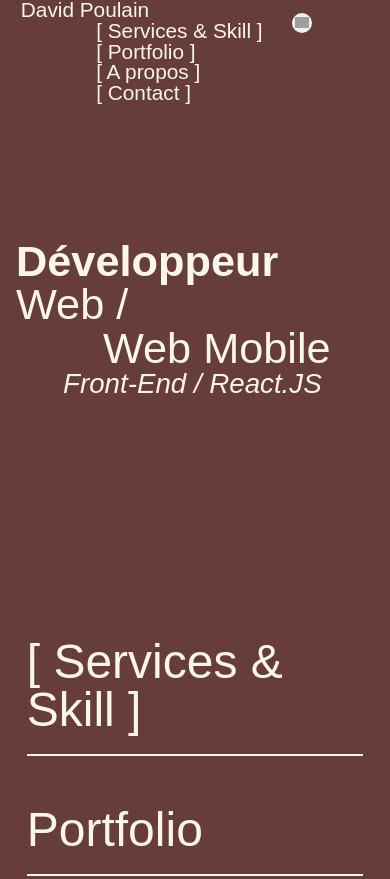
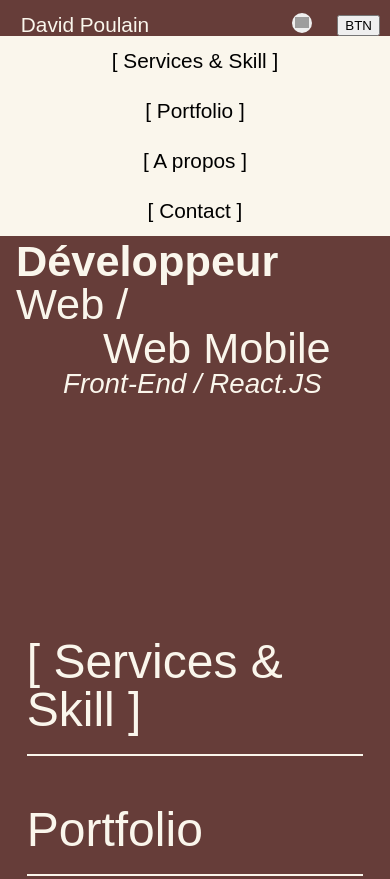
Before and after one commit to metaXIII/other-DP-personnal-website-in-react, a React app: page / in a window 390 px wide. Shown: the top 879 px of the page. Built offline with nearby package versions, Linux system fonts and the light colour scheme; grey boxes are pictures that could not be loaded; a web font is replaced by a local one.

Commit message:
menu burger en cours de code. Problème pour gestion des différents cas

```diff
--- a/src/actions/index.js
+++ b/src/actions/index.js
@@ -1,6 +1,11 @@
 export const CHANGE_HEADER_BACKGROUND = 'CHANGE_HEADER_BACKGROUND';
+export const TOGGLE_MENU = 'TOGGLE_MENU';
 
 export const changeHeaderBackground = (newValue) => ({
   type: CHANGE_HEADER_BACKGROUND,
   value: newValue,
 });
+
+export const toggleMenu = () => ({
+  type: TOGGLE_MENU,
+});
--- a/src/components/Header/header.scss
+++ b/src/components/Header/header.scss
@@ -77,17 +77,52 @@ nav li {
 
 }
 
+.btn {
+  display: none;
+}
+
+.liste {
+  // position: relative;
+}
+
 @media screen and (max-width: 840px){
   .header {
+    margin-top: 15px;
     flex-direction: column;
     flex-wrap: nowrap;
     align-content: center;
 
     &_container--nav {
-      align-self: center;
-      // background-color: #FAF6EC;
+      background-color: #FAF6EC;
+      width: 100%;
+      justify-content: center;
+      text-align: center;
+      margin: auto;
+      color: black;
     }
 
+  }
+
+  .btn {
+    display: block;
+    position: absolute;
+    right: 10px;
+    top: 0px;
+  }
+
+  nav li {
+    // margin: 0.5em 0;
+  }
+
+  .li:nth-child(1) {
+    margin-top: 50px;
+  }
+
+  .li {
+    height: 50px;
+    width: 100%;
+    background-color: #FAF6EC;
+    line-height: 50px;
   }
 
   .darkmode {
--- a/src/components/Header/index.js
+++ b/src/components/Header/index.js
@@ -1,11 +1,14 @@
+import { useEffect } from 'react';
 import { useSelector, useDispatch } from 'react-redux';
-import { changeHeaderBackground } from '../../actions';
+import { changeHeaderBackground, toggleMenu } from '../../actions';
 
 import HeaderBackground from './HeaderBackground';
 
 import './header.scss';
 
 const Header = () => {
+  let width = useSelector((state) => state.width);
+  const visibleMenu = useSelector((state) => state.visibleMenu);
   const headerColor = useSelector((state) => state.headerColor);
   const dispatch = useDispatch();
   const changeColor = () => {
@@ -18,6 +21,20 @@ const Header = () => {
     }
   };
 
+  useEffect(() => {
+    const changeWidth = () => {
+      width = window.innerWidth;
+      if (window.innerWidth > 840) {
+        toggleMenu(true);
+      }
+    };
+    window.addEventListener('resize', changeWidth);
+
+    return () => {
+      window.removeEventListener('resize', changeWidth);
+    };
+  }, []);
+
   window.addEventListener('scroll', changeColor);
   return (
     <>
@@ -28,11 +45,12 @@ const Header = () => {
         </div>
         <div className="header_container header_container--nav">
           <nav>
-            <ul>
-              <li><a href="#services" className="text">&#91; Services &amp; Skill &#93;</a></li>
-              <li><a href="#portfolio" className="text">&#91; Portfolio &#93;</a></li>
-              <li><a href="#about" className="text">&#91; A propos &#93;</a></li>
-              <li><a href="#contact" className="text">&#91; Contact &#93;</a></li>
+            {(visibleMenu || width > 840) && (
+              <ul className="liste">
+                <li><a href="#services" className="li">&#91; Services &amp; Skill &#93;</a></li>
+                <li><a href="#portfolio" className="li">&#91; Portfolio &#93;</a></li>
+                <li><a href="#about" className="li">&#91; A propos &#93;</a></li>
+                <li><a href="#contact" className="li">&#91; Contact &#93;</a></li>
                 {/* <li>
                   <button
                     className="darkmode"
@@ -42,10 +60,18 @@ const Header = () => {
                     title="Toggle dark/light mode" />
                 </li> */}
               </ul>
+            )}
+            <button
+              type="button"
+              className="btn"
+              onClick={() => {
+                dispatch(toggleMenu());
+              }}
+            >
+              BTN
+            </button>
           </nav>
-
         </div>
-
       </header>
       <button
             className="darkmode"
--- a/src/reducers/reducer.js
+++ b/src/reducers/reducer.js
@@ -1,7 +1,9 @@
-import { CHANGE_HEADER_BACKGROUND } from '../actions';
+import { CHANGE_HEADER_BACKGROUND, TOGGLE_MENU } from '../actions';
 
 const initialState = {
   headerColor: false,
+  visibleMenu: true,
+  width: window.innerWidth,
 };
 
 const reducer = (state = initialState, action = {}) => {
@@ -12,6 +14,12 @@ const reducer = (state = initialState, action = {}) => {
         headerColor: action.value,
       };
 
+    case TOGGLE_MENU:
+      return {
+        ...state,
+        visibleMenu: !state.visibleMenu,
+      };
+
     default:
       return state;
   }
```
Lines whose indentation alone changed are shown as unchanged.
